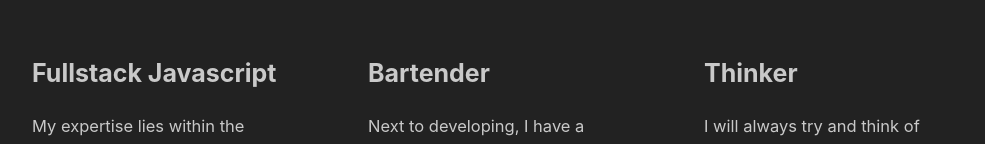
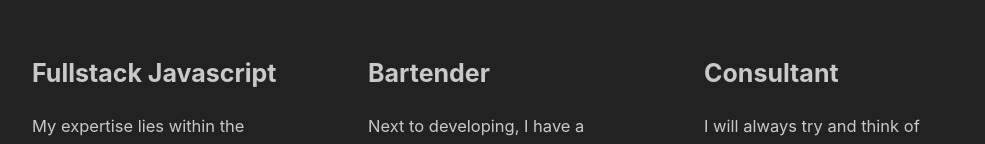
Before and after one commit to larstadema/thecodingdutchman.com, a React (Create React App) app: page / in a window 1280 px wide. Shown: the part 466-610 px from the top of the page, without its empty margins (138-1123 px from the left). Built offline with nearby package versions, Linux system fonts and the light colour scheme.

Commit message:
fix: rename thinker usp to consultant

```diff
--- a/src/components/main/component.tsx
+++ b/src/components/main/component.tsx
@@ -22,7 +22,7 @@ export const Main = () => (
       </p>
     </article>
     <article className="main__usp">
-      <h3>Thinker</h3>
+      <h3>Consultant</h3>
       <p>
         I will always try and think of improvements that can be made in a project or codebase. These
         could be performance improvements, introducing new technologies, or setting up documentation
```
